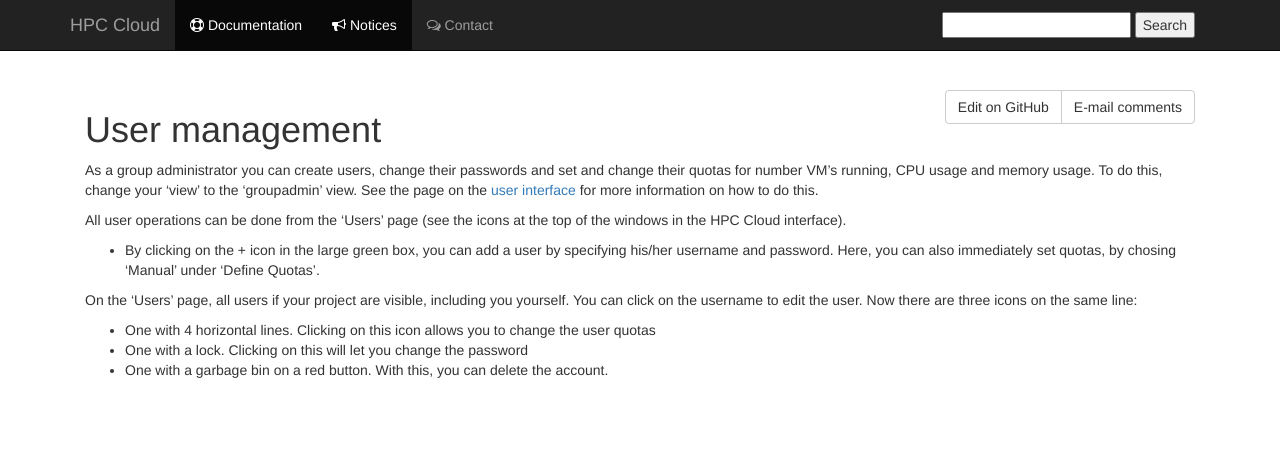
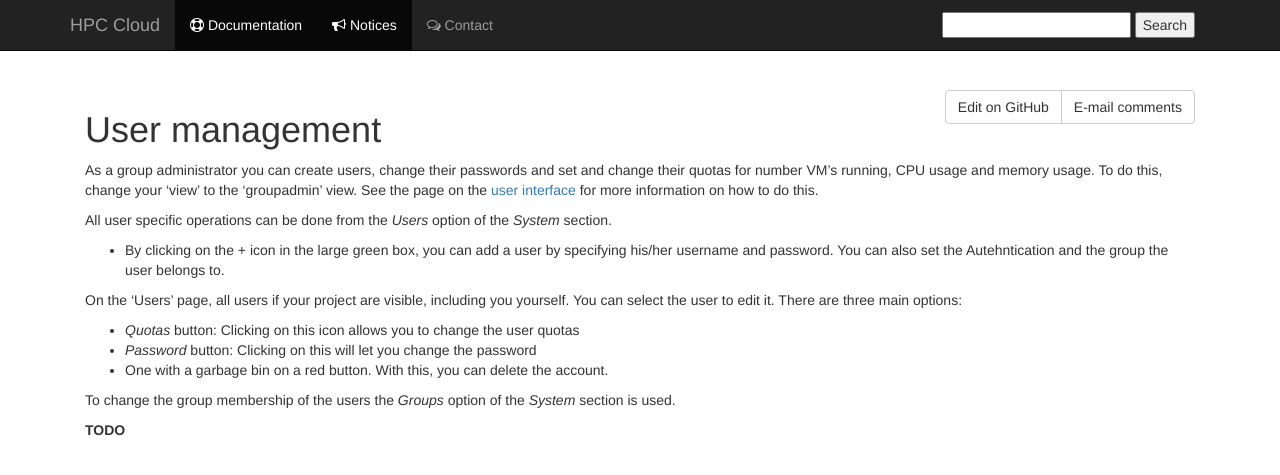
Before and after one commit to sara-nl/clouddocs, a Jekyll site: the page built from usermanagement.markdown, in a window 1280 px wide. Shown: the top 475 px of the page. Built offline with Jekyll 4.4.1, drawn with Linux system fonts in a browser that asks for light colours; nearby versions of some CDN libraries; our own code applies the rules of GitHub Pages for plain Markdown files.

Commit message:
Update usermanagement.markdown

```diff
--- a/usermanagement.markdown
+++ b/usermanagement.markdown
@@ -5,12 +5,17 @@
 
 As a group administrator you can create users, change their passwords and set and change their quotas for number VM's running, CPU usage and memory usage. To do this, change your 'view' to the 'groupadmin' view. See the page on the [user interface](user-interface#switch-views) for more information on how to do this.
 
-All user operations can be done from the 'Users' page (see the icons at the top of the windows in the HPC Cloud interface).
+All user specific operations can be done from the _Users_ option of the _System_ section.
 
- * By clicking on the + icon in the large green box, you can add a user by specifying his/her username and password. Here, you can also immediately set quotas, by chosing 'Manual' under 'Define Quotas'.
+ * By clicking on the + icon in the large green box, you can add a user by specifying his/her username and password. You can also set the Autehntication and the group the user belongs to.
 
-On the 'Users' page, all users if your project are visible, including you yourself. You can click on the username to edit the user. Now there are three icons on the same line:
+On the 'Users' page, all users if your project are visible, including you yourself. You can select the user to edit it. There are three main options:
 
- * One with 4 horizontal lines. Clicking on this icon allows you to change the user quotas
- * One with a lock. Clicking on this will let you change the password
+ * _Quotas_ button: Clicking on this icon allows you to change the user quotas
+ * _Password_ button: Clicking on this will let you change the password
  * One with a garbage bin on a red button. With this, you can delete the account.
+
+
+To change the group membership of the users the _Groups_ option of the _System_ section is used.
+
+**TODO**
```
